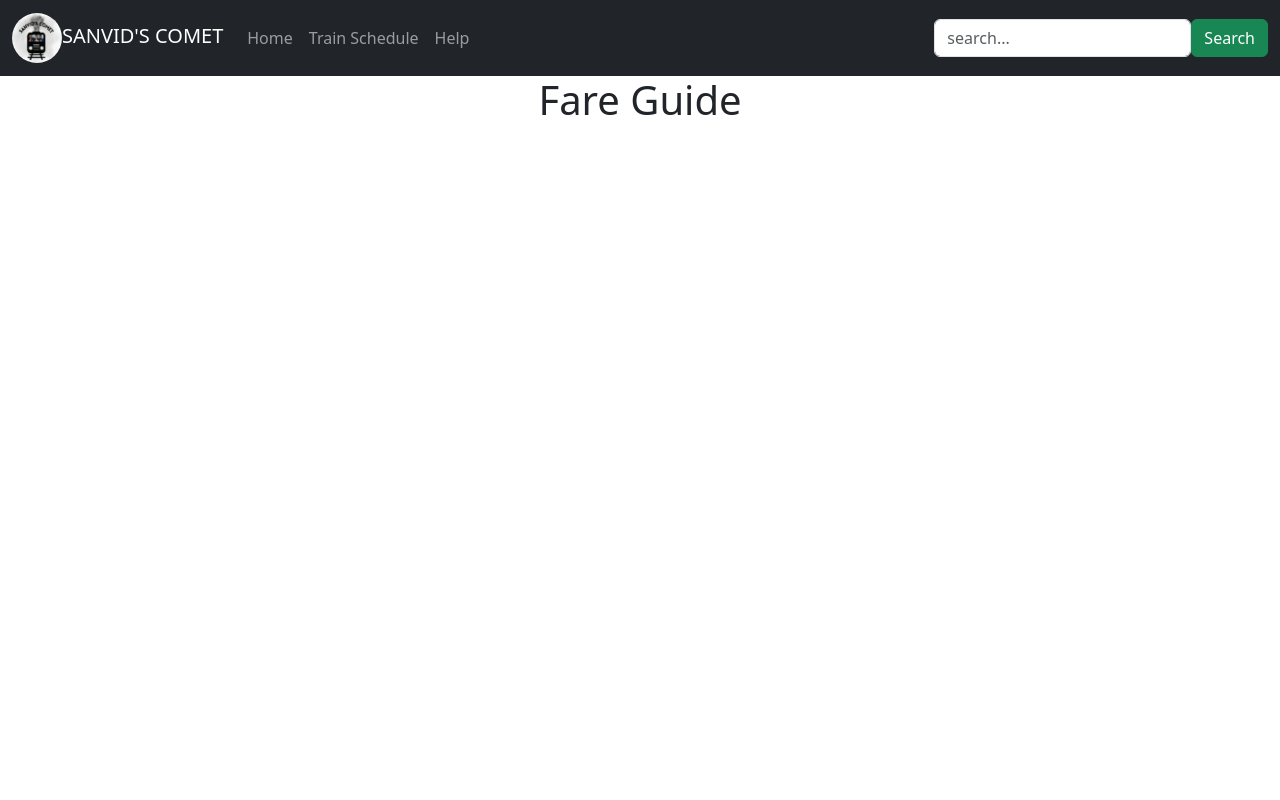
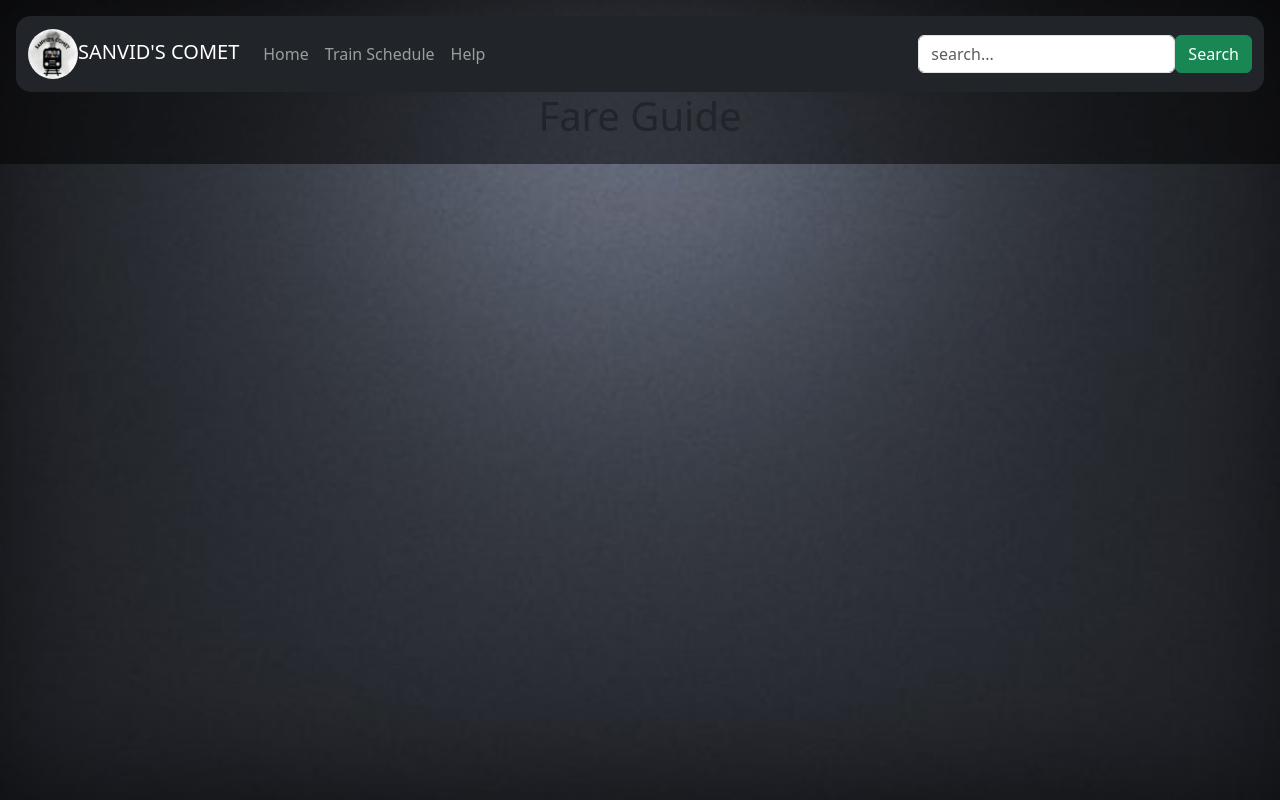
Before and after one commit to JasieSantiaguel/LP_ICT9E_Q3Project_SANTIAGUEL-DAVID, a plain HTML site: page index.html in a window 1280 px wide. Drawn offline with nearby package versions, Linux system fonts and the light colour scheme.

Commit message:
Update index.html

```diff
--- a/index.html
+++ b/index.html
@@ -8,6 +8,15 @@
 	<link href="https://cdn.jsdelivr.net/npm/bootstrap@5.3.3/dist/css/bootstrap.min.css"; rel="stylesheet">
 <script src="https://cdn.jsdelivr.net/npm/bootstrap@5.3.3/dist/js/bootstrap.bundle.min.js"></script>
 <style>
+ body{
+		background-image:url(bg1.png);
+        background-size:cover;
+        backdrop-filter: brightness(50%);
+        padding: 16px;
+     }
+    .navbar{
+     	border-radius: 15px;
+     }
 
 </style>
 </head>
```
